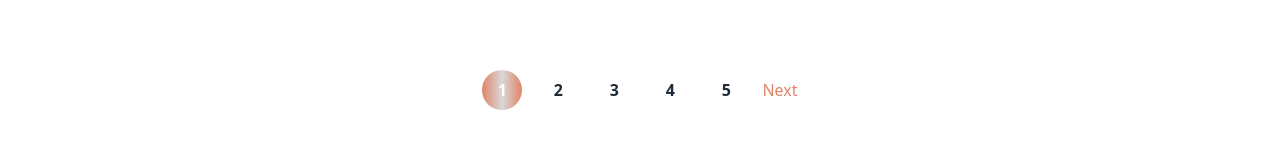
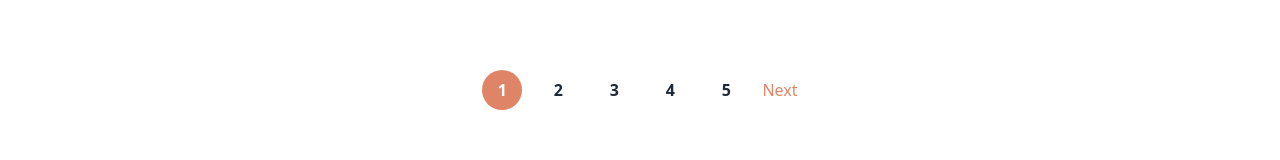
Before and after one commit to swetasrivastav/Sweta_FlamingoUI_Project, a React (Create React App) app: page /Product in a window 1280 px wide. Shown: the part 2138-2298 px from the top of the page. Built offline with nearby package versions, Linux system fonts and the light colour scheme.

Commit message:
add color

```diff
--- a/src/componenet/Product.jsx
+++ b/src/componenet/Product.jsx
@@ -273,7 +273,7 @@ Sage INCENSE CONES
 </div>
 </div>
 <div className="lg:space-x-4  text-center my-20">
-  <button className=" rounded-full h-10 w-10 text-white text-base font-semibold bg-gradient-to-r from-[#E08468] via-white/30 to-[#E08468] btn-active">1</button>
+  <button className=" rounded-full h-10 w-10 text-white text-base font-semibold bg-[#E08468] btn-active">1</button>
   <button className=" h-10 w-10 rounded-full bg-white text-base font-semibold ">2</button>
   <button className=" h-10 w-10 rounded-full bg-white text-base font-semibold">3</button>
   <button className=" h-10 w-10 rounded-full bg-white text-base font-semibold">4</button>
```
